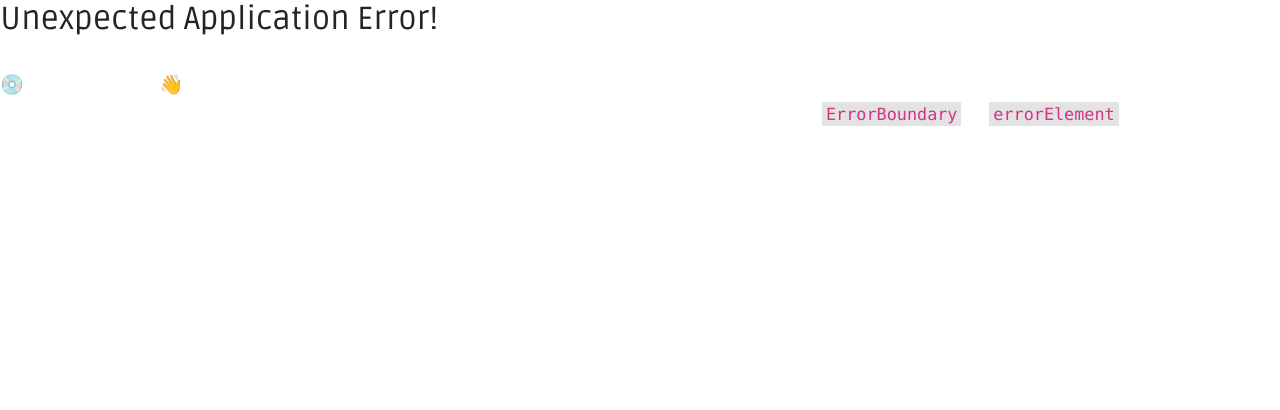
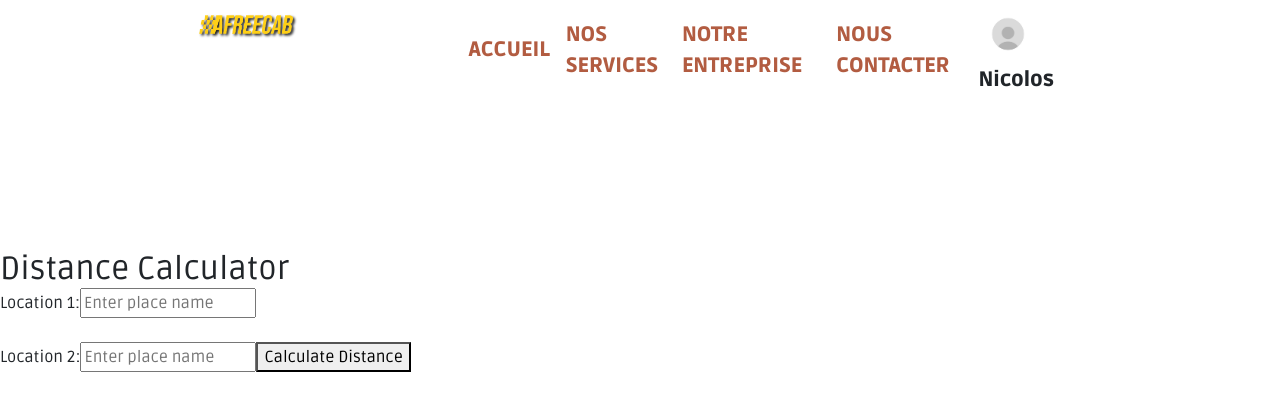
Before and after one commit to mohi14/afreecab-react, a React (Vite) app: page /distance in a window 1280 px wide. Before the commit this address had no page. Shown: the top 410 px of the page. Built offline with nearby package versions, Linux system fonts and the light colour scheme.

Commit message:
add sign up info

```diff
--- a/package.json
+++ b/package.json
@@ -10,6 +10,7 @@
     "preview": "vite preview"
   },
   "dependencies": {
+    "axios": "^1.6.5",
     "react": "^18.2.0",
     "react-dom": "^18.2.0",
     "react-icons": "^5.0.1",
--- a/src/Routes/routes.jsx
+++ b/src/Routes/routes.jsx
@@ -11,6 +11,7 @@ import Login from "../pages/Login/Login";
 import Signup from "../pages/Signup/Signup";
 import AllBookings from "../pages/AllBookings/AllBookings";
 import UpdateUserProfile from "../pages/UpdateUserProfile/UpdateUserProfile";
+import DistanceCalculator from "../components/DistanceCalculator/DistanceCalculator";
 
 export const router = createBrowserRouter([
 
@@ -52,6 +53,10 @@ export const router = createBrowserRouter([
                 path: "/allBookings",
                 element: <AllBookings />
             },
+            {
+                path: "/distance",
+                element: <DistanceCalculator />
+            },
         ]
     }, {
         path: "/login",
--- /dev/null
+++ b/src/components/DistanceCalculator/DistanceCalculator.jsx
@@ -0,0 +1,97 @@
+import React, { useState } from 'react';
+
+const DistanceCalculator = () => {
+    const [location1, setLocation1] = useState('');
+    const [location2, setLocation2] = useState('');
+    const [distance, setDistance] = useState(null);
+
+    const handleInputChange = (e, location) => {
+        const { value } = e.target;
+        location === 'location1' ? setLocation1(value) : setLocation2(value);
+    };
+
+    const calculateDistance = async () => {
+        const apiKey = 'AIzaSyBHKLq03eYj63KM24ZVlOmoQSJYV0yTB-U';
+        const geocodingUrl = (place) =>
+            `https://maps.googleapis.com/maps/api/geocode/json?address=${encodeURIComponent(
+                place
+            )}&key=${apiKey}`;
+
+        try {
+            const [response1, response2] = await Promise.all([
+                fetch(geocodingUrl(location1)),
+                fetch(geocodingUrl(location2))
+            ]);
+
+            const [data1, data2] = await Promise.all([response1.json(), response2.json()]);
+
+            console.log('Geocoding Response 1:', data1);
+            console.log('Geocoding Response 2:', data2);
+
+            const location1Coords = data1?.results[0]?.geometry?.location;
+            const location2Coords = data2?.results[0]?.geometry?.location;
+
+            if (location1Coords && location2Coords) {
+                const calculatedDistance = calculateHaversineDistance(
+                    location1Coords.lat,
+                    location1Coords.lng,
+                    location2Coords.lat,
+                    location2Coords.lng
+                );
+
+                setDistance(calculatedDistance);
+                console.log('Calculated Distance:', calculatedDistance);
+            } else {
+                console.error('Error fetching geocoding data: Invalid response');
+            }
+        } catch (error) {
+            console.error('Error fetching geocoding data:', error);
+        }
+    };
+
+    const calculateHaversineDistance = (lat1, lon1, lat2, lon2) => {
+        const R = 6371;
+        const dLat = toRadians(lat2 - lat1);
+        const dLon = toRadians(lon2 - lon1);
+        const a =
+            Math.sin(dLat / 2) ** 2 +
+            Math.cos(toRadians(lat1)) * Math.cos(toRadians(lat2)) * Math.sin(dLon / 2) ** 2;
+        const c = 2 * Math.atan2(Math.sqrt(a), Math.sqrt(1 - a));
+        return R * c;
+    };
+
+    const toRadians = (angle) => {
+        return (angle * Math.PI) / 180;
+    };
+
+    return (
+        <div style={{ marginTop: "250px" }}>
+            <h2>Distance Calculator</h2>
+            <label>
+                Location 1:
+                <input
+                    type="text"
+                    placeholder="Enter place name"
+                    value={location1}
+                    onChange={(e) => handleInputChange(e, 'location1')}
+                />
+            </label>
+            <br /> <br />
+
+            <label>
+                Location 2:
+                <input
+                    type="text"
+                    placeholder="Enter place name"
+                    value={location2}
+                    onChange={(e) => handleInputChange(e, 'location2')}
+                />
+            </label>
+
+            <button onClick={calculateDistance}>Calculate Distance</button>
+            {distance !== null && <p>Distance: {distance.toFixed(2)} kilometers</p>}
+        </div>
+    );
+};
+
+export default DistanceCalculator;
--- a/src/pages/Signup/Signup.jsx
+++ b/src/pages/Signup/Signup.jsx
@@ -1,9 +1,17 @@
-import React from 'react'
+import React, { useState } from 'react'
 import signup from '../../assets/signup.avif';
 import './SignUp.css'
 import { Link } from 'react-router-dom';
 
 const Signup = () => {
+
+    const [firstName, setFirstName] = useState("");
+    const [lastName, setLastName] = useState("");
+    const [email, setEmail] = useState("");
+    const [password, setPassword] = useState("");
+    const [phoneNumber, setPhoneNumber] = useState("");
+    const [address, setAddress] = useState("");
+
 
     return (
         <>
@@ -21,11 +29,11 @@ const Signup = () => {
                                 <fieldset>
                                     <legend className='login_title'>User Registration</legend>
                                     <div className="form-group">
-                                        <label for="exampleInputPassword1">Name *</label>
+                                        <label for="exampleInputPassword1">First Name</label>
                                         <input type="text" className="form-control" id="exampleInputPassword1" placeholder='Enter your name' />
                                     </div>
                                     <div className="form-group">
-                                        <label for="exampleInputPassword1">Username *</label>
+                                        <label for="exampleInputPassword1">Last Name</label>
                                         <input placeholder='Enter your Username' type="text" className="form-control" id="exampleInputPassword1" />
                                     </div>
                                     <div className="form-group">
@@ -37,8 +45,12 @@ const Signup = () => {
                                         <input placeholder='Enter your password' type="password" className="form-control" id="exampleInputPassword1" />
                                     </div>
                                     <div className="form-group">
-                                        <label for="exampleInputPassword1">Confirm Password *</label>
-                                        <input placeholder='Retype your password' type="password" className="form-control" id="exampleInputPassword1" />
+                                        <label for="exampleInputPassword1">Phone Number</label>
+                                        <input placeholder='Enter your phone number' type="number" className="form-control" id="exampleInputPassword1" />
+                                    </div>
+                                    <div className="form-group">
+                                        <label for="exampleInputPassword1">Address</label>
+                                        <input placeholder='Enter your address' type="text" className="form-control" id="exampleInputPassword1" />
                                     </div>
 
                                     <div className="form-check form-group d-flex justify-content-end">
@@ -46,7 +58,7 @@ const Signup = () => {
                                     </div>
 
                                     <div className="form-group d-flex justify-content-start">
-                                        <button type="submit" className="btn ">Login</button>
+                                        <button type="submit" className="btn ">Sign Up</button>
                                     </div>
 
                                 </fieldset>
```
Also changed, not shown: 1 other file (tests, documents, lock files or other folders).
